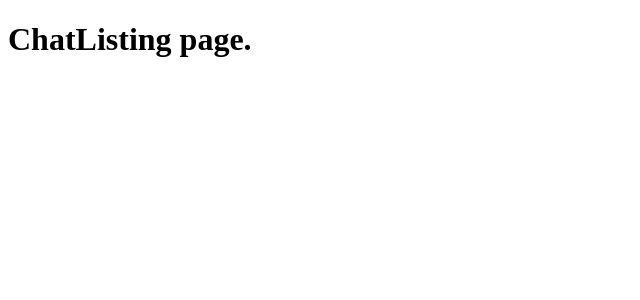
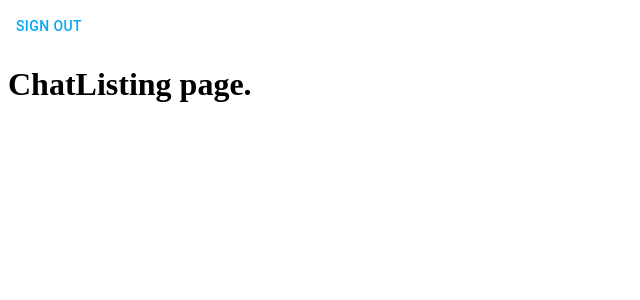
Before and after one commit to kumarmo2/rocket_practice, a React app in the folder FE/: page /chat in a window 1280 px wide. Shown: the top 300 px of the page, without its empty margins (0-640 px from the left). Built offline with nearby package versions, Linux system fonts and the light colour scheme.

Commit message:
integrated signout api on frontend.

```diff
--- a/FE/package.json
+++ b/FE/package.json
@@ -32,6 +32,7 @@
         "@babel/plugin-proposal-class-properties": "^7.8.3",
         "@babel/preset-env": "^7.9.6",
         "@babel/preset-react": "^7.9.4",
+        "babel-eslint": "^10.1.0",
         "babel-loader": "^8.1.0",
         "clean-webpack-plugin": "^3.0.0",
         "css-loader": "^3.5.3",
--- a/FE/src/App.js
+++ b/FE/src/App.js
@@ -1,8 +1,6 @@
-import React, { Component } from 'react';
+import React from 'react';
 import Pages from './Components/Pages';
 
-export default class App extends Component {
-  render() {
-    return <Pages />;
-  }
-}
+const App = () => <Pages />;
+
+export default App;
--- a/FE/src/Components/ChatListing/components/ChatListing.js
+++ b/FE/src/Components/ChatListing/components/ChatListing.js
@@ -1,7 +1,29 @@
 import React, { PureComponent } from 'react';
+import { Button } from '@material-ui/core';
+import { signOut } from '../../SignUp/apis';
 
 export default class ChatListing extends PureComponent {
+  handleSignOutClient = () => {
+    signOut().then(response => {
+      if (response.ok) {
+        const { history } = this.props;
+        history && history.replace('/signup');
+      }
+    });
+  };
+
   render() {
-    return <h1>ChatListing page.</h1>;
+    return (
+      <>
+        <Button
+          onClick={this.handleSignOutClient}
+          color="primary"
+          variant="text"
+        >
+          Sign Out
+        </Button>
+        <h1>ChatListing page.</h1>
+      </>
+    );
   }
 }
--- a/FE/src/Components/Home/Home.js
+++ b/FE/src/Components/Home/Home.js
@@ -2,7 +2,6 @@ import React, { PureComponent } from 'react';
 
 export default class Home extends PureComponent {
   render() {
-    console.log('from home');
     return <div>This is home</div>;
   }
 }
--- a/FE/src/Components/Pages.js
+++ b/FE/src/Components/Pages.js
@@ -1,6 +1,6 @@
 import React, { Component } from 'react';
 import { Switch, Route } from 'react-router-dom';
-import SignUp from './SignUp/SignUp';
+import SignUp from './SignUp';
 import Home from './Home/Home';
 import { ChatListing } from './ChatListing';
 
--- a/FE/src/Components/SignUp/apis/index.js
+++ b/FE/src/Components/SignUp/apis/index.js
@@ -11,3 +11,9 @@ export const createUser = ({ email, fullName, password }) => {
     }),
   });
 };
+
+export const signOut = () => {
+  return fetch('/signout', {
+    method: 'POSt',
+  });
+};
--- a/FE/src/actionCreators/user.js
+++ b/FE/src/actionCreators/user.js
@@ -1 +1 @@
-export const setUserInfo = ({ name, email, id }) => {}
+export const setUserInfo = ({ name, email, id }) => {};
--- a/FE/src/index.js
+++ b/FE/src/index.js
@@ -1,7 +1,6 @@
 import React from 'react';
 import { render } from 'react-dom';
 import { ThemeProvider } from '@material-ui/core';
-import { Provider } from 'react-redux';
 import { BrowserRouter as Router } from 'react-router-dom';
 import theme from './theme';
 import App from './App';
--- a/FE/src/utils/inputValidations.js
+++ b/FE/src/utils/inputValidations.js
@@ -1,14 +1,14 @@
 const emailRegex = /^\w+([\.-]?\w+)*@\w+([\.-]?\w+)*(\.\w{2,3})+$/;
 const peopleNameRegex = /^[a-zA-Z ]+$/;
 
-export const isValidEmail = (email) => {
+export const isValidEmail = email => {
   if (!email) {
     return false;
   }
   return emailRegex.test(email);
 };
 
-export const isValidName = (name) => {
+export const isValidName = name => {
   if (!name) {
     return false;
   }
```
Also changed, not shown: FE/src/Components/SignUp/index.js (renamed from FE/src/Components/SignUp/SignUp.js, +29 -29 lines), FE/.eslintrc.json, 2 other files (tests, documents, lock files or other folders).
